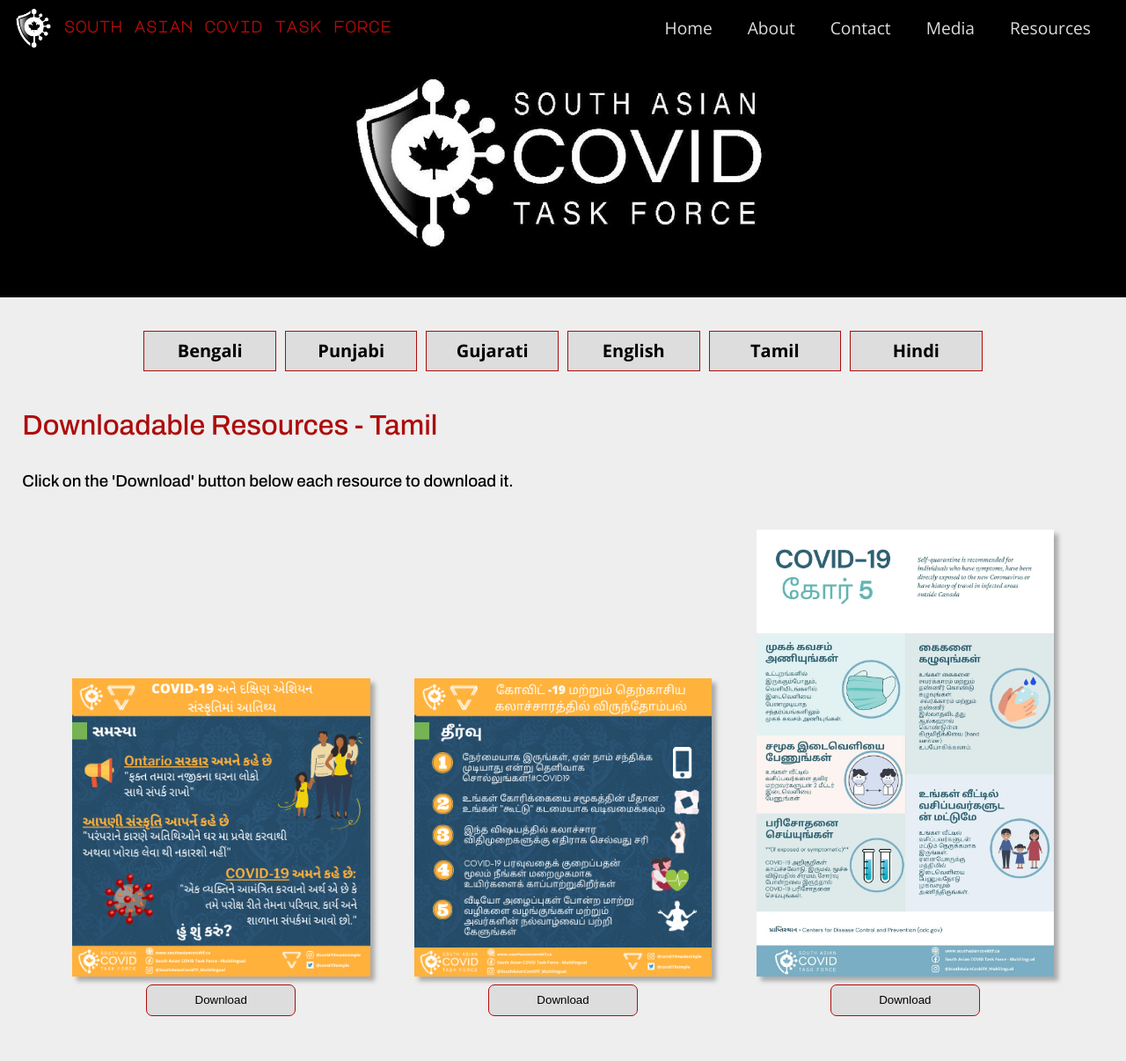
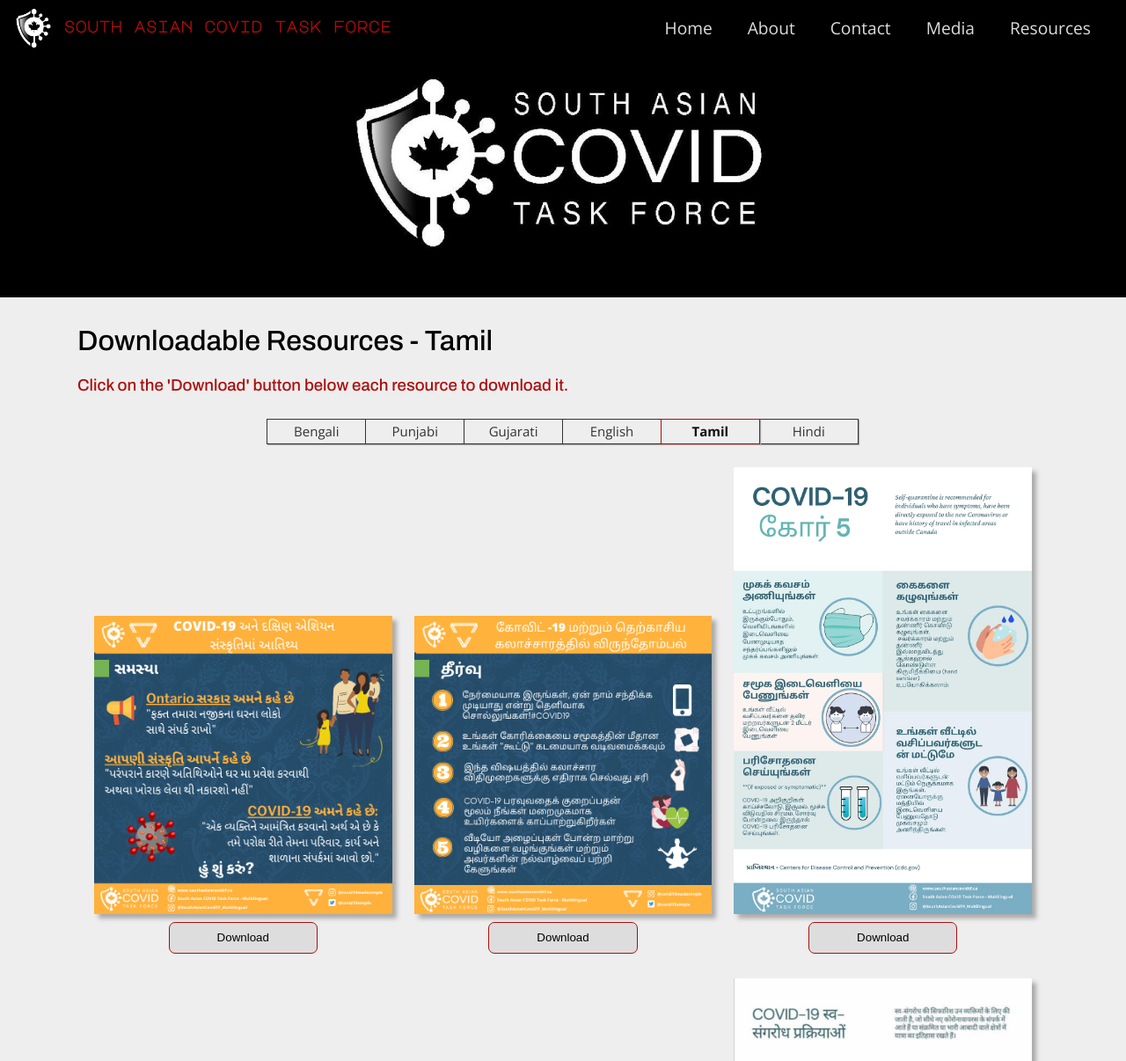
Before and after one commit to nicholas-delaney/SouthAsianCovidTF-Website, a Node server app: page /downloadable-resources/Tamil in a window 1280 px wide. Shown: the top 1206 px of the page at 88% size. Run offline with Node 20, Linux system fonts and the light colour scheme.

Commit message:
Style changes

```diff
--- a/package.json
+++ b/package.json
@@ -21,6 +21,7 @@
     "http-errors": "~1.6.3",
     "morgan": "~1.9.1",
     "nodemailer": "^6.4.17",
+    "nodemon": "^2.0.7",
     "path": "^0.12.7",
     "pug": "2.0.0-beta11"
   }
--- a/public/stylesheets/style.css
+++ b/public/stylesheets/style.css
@@ -290,24 +290,36 @@
   display: flex;
   flex-flow: row wrap;
   justify-content: center;
+  margin-top: 2%;
 }
 
 .dResource a {
   text-decoration: none;
-  background-color: #DDD;
-  flex: 0 1 12%;
-  padding: 7px;
-  margin: 2% 5px;
+  background-color: #eee;
+  flex: 0 1 9%;
+  padding: 2px 12px;
+  margin: -1px 0px 10px -1px;
   text-align: center;
-  color: black;
-  border: 1px solid var(--softRed);
-  font-size: 20px;
-  font-weight: 1000;
+  color: #333;
+  border: 1px solid #333;
+  font-size: 15px;
+  box-shadow: 1px 1px 1px #aaaaaa;
 }
 
 .dResource a:hover {
   color: var(--softRed);
 
+}
+
+.active {
+  border: 1px solid var(--softRed) !important;
+  color: #111 !important;
+  font-weight: 510;
+  z-index: 2;
+}
+
+.mainResourceLinks a {
+  flex: 1 1 13%;
 }
 
 /* Downloadable-resources styles */
@@ -318,8 +330,14 @@
   margin: 1% 1%;
 }
 
+.dResourcesBody h1 {
+  color: black;
+}
+
 .dResourcesBody h3 {
-  color: black;
+  color: var(--softRed);
+  margin: 0;
+  padding-left: 1%;
 }
 
 .downloadableContent {
@@ -836,12 +856,13 @@
   }
 
   .resourceSection p:hover {
-    background-color: black;
+    color: var(--softRed);
+    box-shadow: 5px 5px 5px #aaaaaa;
   }
 
   /* Downloadable-resources style */
   .singleResource {
-    margin: 2% 2%;
+    margin: 1%;
     flex: 0 0 27%;
     justify-content: center;
     align-items: center;
@@ -852,4 +873,16 @@
     align-items: flex-end;
   }
 
+  .dResource {
+    padding: 0;
+  }
+
+  .dResourcesBody h1 {
+    margin-left: 6%;
+  }
+
+  .dResourcesBody h3 {
+    margin-left: 5%;
+  }
+
 }
--- a/routes/index.js
+++ b/routes/index.js
@@ -177,7 +177,6 @@
 
 /* GET downloadable-resources page */
 router.get('/downloadable-resources/:language', function (req, res, next) {
-  console.log('/resources/:language');
   const language = req.params.language;
   const cLanguage = language.toLowerCase();
   let resource = [];
--- a/views/downloadable-resources.pug
+++ b/views/downloadable-resources.pug
@@ -4,15 +4,15 @@
   div(class='dResourcesBody')
     if error
         p error
-    div(class='dResource')
-        a(href='/downloadable-resources/Bengali') Bengali
-        a(href='/downloadable-resources/Punjabi') Punjabi
-        a(href='/downloadable-resources/Gujarati') Gujarati
-        a(href='/downloadable-resources/English') English
-        a(href='/downloadable-resources/Tamil') Tamil
-        a(href='/downloadable-resources/Hindi') Hindi
     h1 Downloadable Resources - #{language}
     h3 Click on the 'Download' button below each resource to download it.
+    div(class='dResource')
+        a(href='/downloadable-resources/Bengali' class={active: language === 'Bengali'}) Bengali
+        a(href='/downloadable-resources/Punjabi' class={active: language === 'Punjabi'}) Punjabi
+        a(href='/downloadable-resources/Gujarati' class={active: language === 'Gujarati'}) Gujarati
+        a(href='/downloadable-resources/English' class={active: language === 'English'}) English
+        a(href='/downloadable-resources/Tamil' class={active: language === 'Tamil'}) Tamil
+        a(href='/downloadable-resources/Hindi' class={active: language === 'Hindi'}) Hindi
     div(class='downloadableContent')
         each path in resources
             div(class='singleResource')
--- a/views/resources.pug
+++ b/views/resources.pug
@@ -20,12 +20,12 @@
       a(href='#fooSupport')
         li Food Support
       a(href='#wConcern')
-        li(class='lastLi') Worplace Concern
+        li Worplace Concern
   div(class='resources')
     div(class='resourcesByLanguage' id='rLanguage')
       h1 Resources By Language
       h3 Choose a language to view the corresponding resources available for download
-      div(class='dResource')
+      div(class='dResource' class='mainResourceLinks')
         a(href='/downloadable-resources/Bengali') Bengali
         a(href='/downloadable-resources/Punjabi') Punjabi
         a(href='/downloadable-resources/Gujarati') Gujarati
```
Also changed, not shown: other parts of public/stylesheets/style.css (+17 -15 lines), 1 other file.
